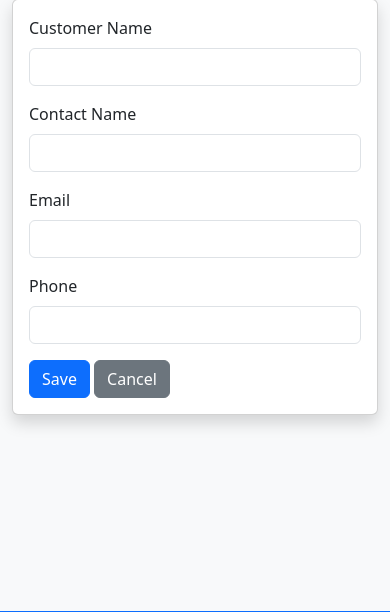
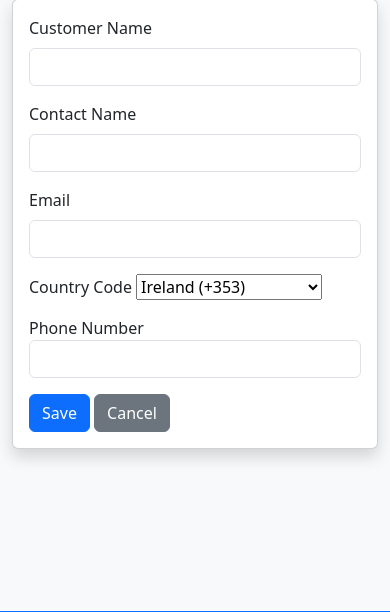
Before and after one commit to markcapelle/Lighthouse, a Django app: page /customers/new/ in a window 390 px wide. Shown: the part 155-767 px from the top of the page. Run offline with Django 5.2, Linux system fonts and the light colour scheme; the visitor is signed in with stand-in values (Sample User, id 1).

Commit message:
FEAT: phone number formatting
adjusted phone number formatting with an expandable library of country prefix codes and a system that automatically drops the first 0 but displays it in views.

```diff
--- a/customers/forms.py
+++ b/customers/forms.py
@@ -1,12 +1,14 @@
 from django import forms
 from .models import Customer
+from users.country_codes import COUNTRY_CODES
 
 
 class CustomerForm(forms.ModelForm):
 
+    countrycode = forms.ChoiceField(choices=COUNTRY_CODES)
+
     class Meta:
         model = Customer
-
         fields = [
             "customername",
             "address",
@@ -18,25 +20,17 @@ class CustomerForm(forms.ModelForm):
         ]
 
         widgets = {
-            "customername": forms.TextInput(
-                attrs={"class": "form-control"}
-            ),
-            "address": forms.Textarea(
-                attrs={"class": "form-control", "rows": 3}
-            ),
-            "maincontactname": forms.TextInput(
-                attrs={"class": "form-control"}
-            ),
-            "maincontactemail": forms.EmailInput(
-                attrs={"class": "form-control"}
-            ),
-            "countrycode": forms.TextInput(
-                attrs={"class": "form-control"}
-            ),
-            "phonenumber": forms.TextInput(
-                attrs={"class": "form-control"}
-            ),
-            "notes": forms.Textarea(
-                attrs={"class": "form-control", "rows": 5}
-            ),
+            "customername": forms.TextInput(attrs={"class": "form-control"}),
+            "address": forms.Textarea(attrs={"class": "form-control", "rows": 3}),
+            "maincontactname": forms.TextInput(attrs={"class": "form-control"}),
+            "maincontactemail": forms.EmailInput(attrs={"class": "form-control"}),
+            # REMOVE countrycode from widgets completely
+            "phonenumber": forms.TextInput(attrs={"class": "form-control"}),
+            "notes": forms.Textarea(attrs={"class": "form-control", "rows": 5}),
         }
+
+    def clean_phonenumber(self):
+        number = self.cleaned_data["phonenumber"].strip()
+        if number.startswith("0"):
+            number = number[1:]
+        return number
--- a/customers/models.py
+++ b/customers/models.py
@@ -44,5 +44,12 @@ class Customer(models.Model):
         null=True
     )
 
+    @property
+    def formatted_phone(self):
+        if not self.countrycode or not self.phonenumber:
+            return ""
+        return f"{self.countrycode} (0){self.phonenumber}"
+
+
     def __str__(self):
         return self.customername
--- a/templates/customer-form.html
+++ b/templates/customer-form.html
@@ -35,11 +35,15 @@
             </div>
 
             <div class="mb-3">
-                <label class="form-label">
-                    Phone
-                </label>
+                <label>Country Code</label>
+                {{ form.countrycode }}
+            </div>
+
+            <div class="mb-3">
+                <label>Phone Number</label>
                 {{ form.phonenumber }}
             </div>
+
 
             <button
                 type="submit"
--- a/templates/profile-view.html
+++ b/templates/profile-view.html
@@ -32,8 +32,7 @@
 
                 <p>
                     <strong>Phone</strong><br>
-                    {{ profile.countrycode }}
-                    {{ profile.phonenumber }}
+                    {{ profile.formatted_phone }}
                 </p>
 
                 <p>
--- /dev/null
+++ b/users/country_codes.py
@@ -0,0 +1,12 @@
+COUNTRY_CODES = [
+    ("+353", "Ireland (+353)"),
+    ("+44", "United Kingdom (+44)"),
+    ("+1", "United States (+1)"),
+    ("+49", "Germany (+49)"),
+    ("+33", "France (+33)"),
+    ("+61", "Australia (+61)"),
+    ("+31", "Netherlands (+31)"),
+    ("+39", "Italy (+39)"),
+    ("+34", "Spain (+34)"),
+    # Add more as needed
+]
```
Also changed, not shown: users/forms.py (+24 -2 lines), users/models.py (+11 -0 lines).
